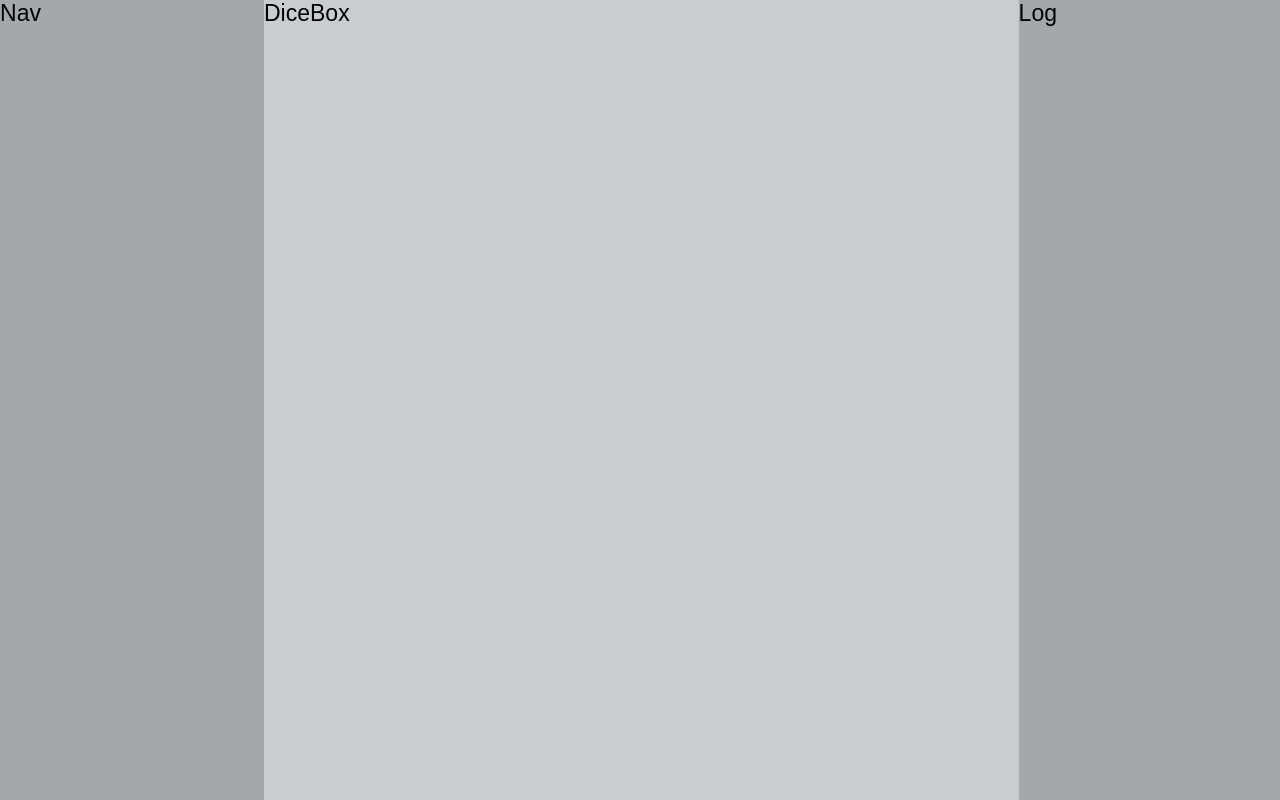
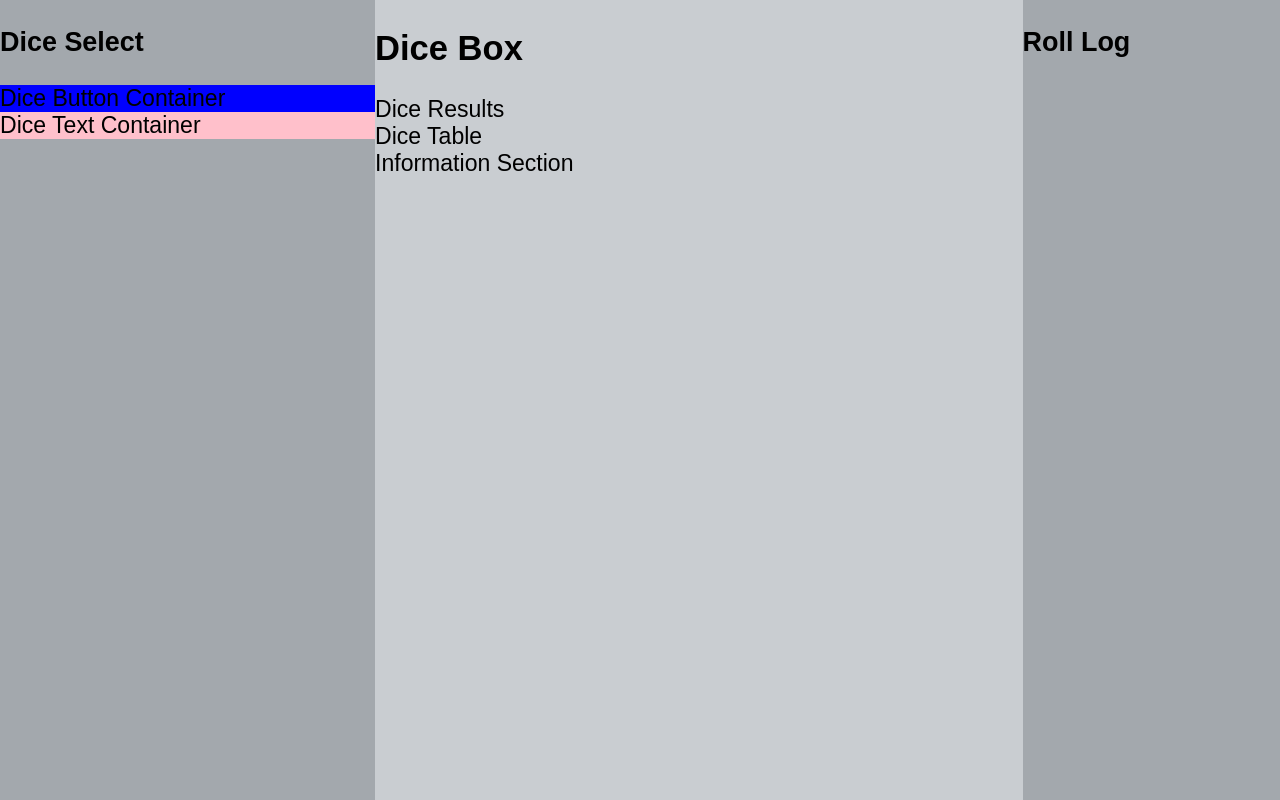
Before and after one commit to s-wirth/dice-box, a React (Vite) app: page / in a window 1280 px wide. Built offline with nearby package versions, Linux system fonts and the light colour scheme.

Commit message:
add sections

```diff
--- a/src/LogNav.jsx
+++ b/src/LogNav.jsx
@@ -3,7 +3,7 @@ import React from 'react'
 const LogNav = () => {
   return (
     <div className='nav nav-log'>
-      Log
+      <h3>Roll Log</h3>
     </div>
   )
 }
--- a/src/MainDiceBox.jsx
+++ b/src/MainDiceBox.jsx
@@ -3,7 +3,10 @@ import React from 'react'
 const DiceBox = () => {
   return (
     <div className='main-dice-box'>
-      DiceBox
+      <h2>Dice Box</h2>
+      <div className="dice-result">Dice Results</div>
+      <div className="dice-table">Dice Table</div>
+      <div className="info-section">Information Section</div>
     </div>
   )
 }
--- a/src/RollerNav.jsx
+++ b/src/RollerNav.jsx
@@ -3,7 +3,9 @@ import React from 'react'
 const RollerNav = () => {
   return (
     <div className='nav nav-roller'>
-      Nav
+      <h3>Dice Select</h3>
+      <div className="dice-btn-container">Dice Button Container</div>
+      <div className="dice-text-container">Dice Text Container</div>
     </div>
   )
 }
--- a/src/index.css
+++ b/src/index.css
@@ -10,6 +10,7 @@ body, #root, .app {
   width: 100%;
   height: 100%;
 }
+
 .app {
   display: flex;
   flex-wrap: wrap;
@@ -20,13 +21,21 @@ body, #root, .app {
 .main-dice-box, .nav {
   height: 100%;
 }
+
 .main-dice-box {
   flex: 3 2 auto;
   background-color: #c9cdd1;
 }
 
-
 .nav {
   flex: 1 1 auto;
   background-color: #a3a8ad;
 }
+
+.dice-btn-container {
+  background-color: blue;
+}
+
+.dice-text-container {
+  background: pink;
+}
```
